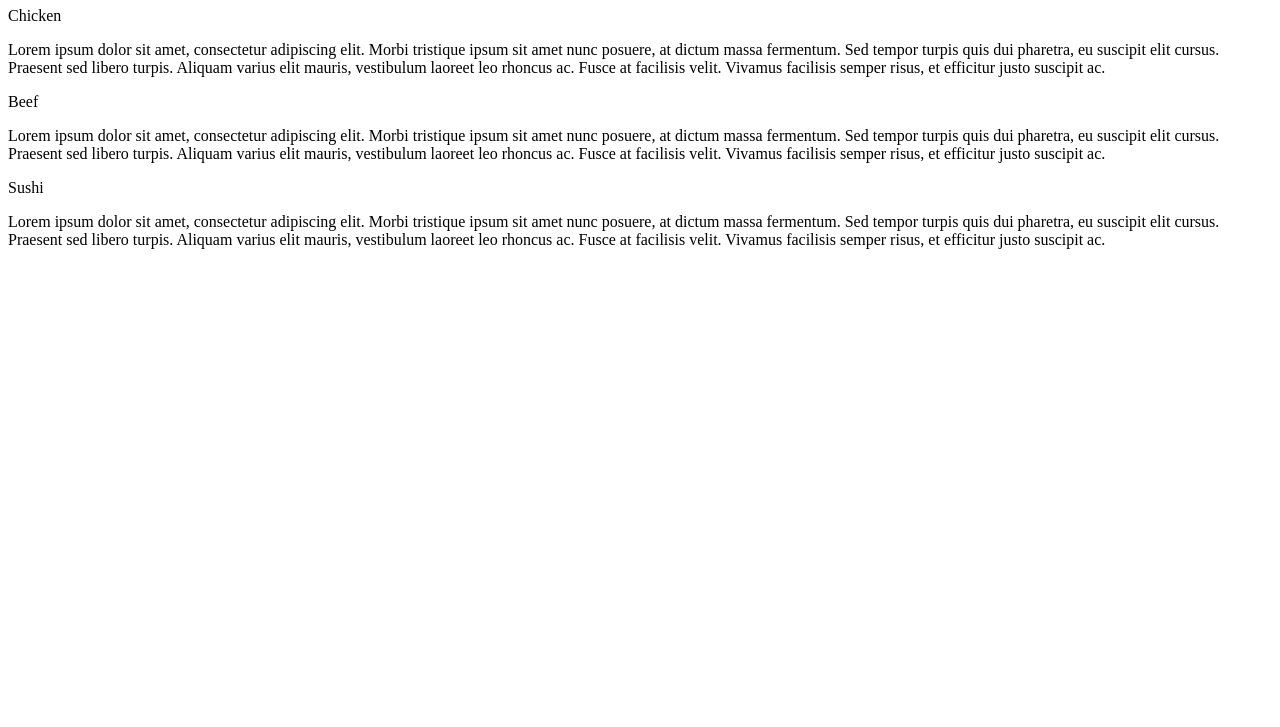
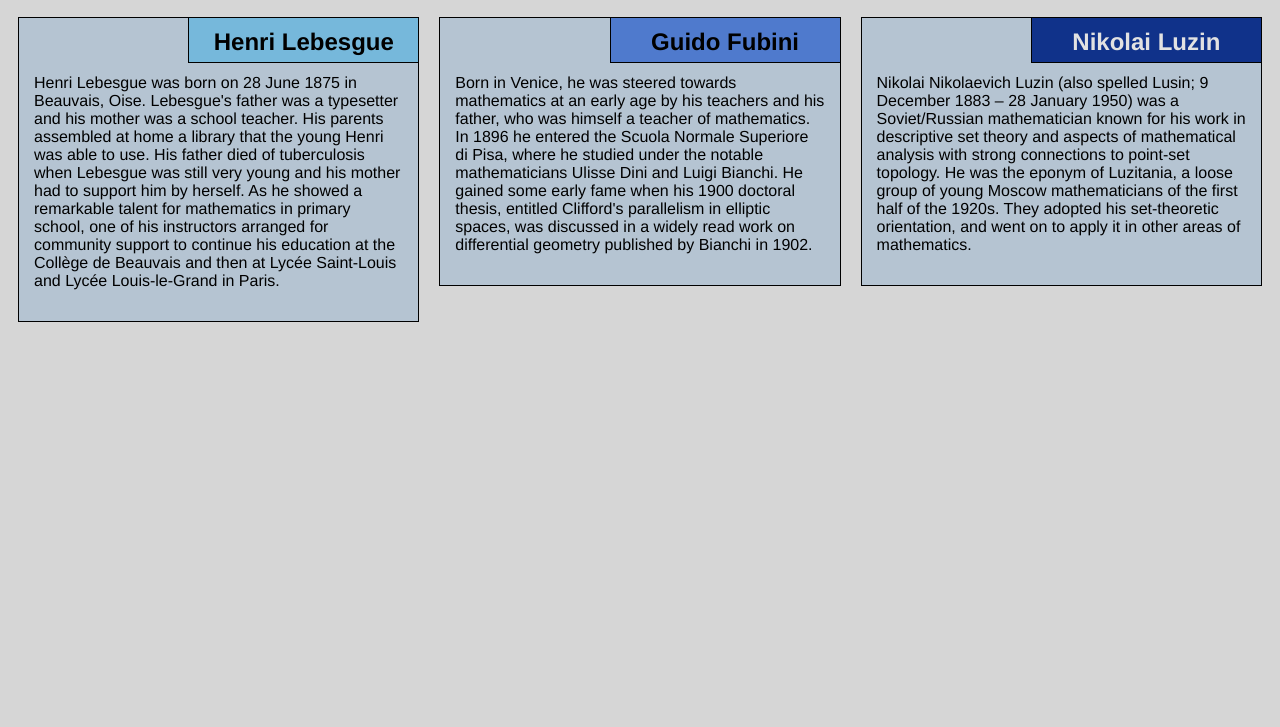
Before and after one commit to ks7118197/ks7118197.github.io, a plain HTML site: page Module_2_solutions/index.html in a window 1280 px wide. Shown: the part 73-800 px from the top of the page. Drawn offline with Linux system fonts and the light colour scheme.

Commit message:
Update index.html

```diff
--- a/Module_2_solutions/index.html
+++ b/Module_2_solutions/index.html
@@ -1,47 +1,45 @@
+<!DOCTYPE html>
+<html lang="en">
 
-<!DOCTYPE html>
-<html>
 <head>
     <meta charset="utf-8">
+    <meta name="viewport" content="width=device-width, initial-scale=1">
+    <title>Assignment Solution for Module 2</title>
+    <link rel="stylesheet" href="css/style.css">
+</head>
 
-	<meta name="viewport" content="width=device-width, initial-scale=1">
-
-	<link rel="stylesheet" type="text/css" href="css/styles.css">
-	<title>Module 2 Solution</title>
-</head>
 <body>
-	<h1>Our Menu</h1>
+    <h1>Notable Mathematicians</h1>
     <div class="row">
-	<div class="container col-lg-4 col-md-6 col-sm-12">
-		<section>
-		<div id="chicken">
-			Chicken
-		</div>
+        <div class="col-lg-4 col-md-6 col-sm-12">
+            <section class="lebesgue">
+                <h2>Henri Lebesgue</h2>
                 <p>
-			Lorem ipsum dolor sit amet, consectetur adipiscing elit. Morbi tristique ipsum sit amet nunc posuere, at dictum massa fermentum. Sed tempor turpis quis dui pharetra, eu suscipit elit cursus. Praesent sed libero turpis. Aliquam varius elit mauris, vestibulum laoreet leo rhoncus ac. Fusce at facilisis velit. Vivamus facilisis semper risus, et efficitur justo suscipit ac.
+                    Henri Lebesgue was born on 28 June 1875 in Beauvais, Oise. Lebesgue's father was a typesetter and his mother was a school teacher. His parents assembled at home a library that the young Henri was able to use. His father died of tuberculosis when Lebesgue
+                    was still very young and his mother had to support him by herself. As he showed a remarkable talent for mathematics in primary school, one of his instructors arranged for community support to continue his education at the Collège de
+                    Beauvais and then at Lycée Saint-Louis and Lycée Louis-le-Grand in Paris.
                 </p>
             </section>
         </div>
-	<div class="container col-lg-4 col-md-6 col-sm-12">
-		<section>
-		<div id="beef">
-			Beef
-		</div>
+        <div class="col-lg-4 col-md-6 col-sm-12">
+            <section class="fubini">
+                <h2>Guido Fubini</h2>
                 <p>
-			Lorem ipsum dolor sit amet, consectetur adipiscing elit. Morbi tristique ipsum sit amet nunc posuere, at dictum massa fermentum. Sed tempor turpis quis dui pharetra, eu suscipit elit cursus. Praesent sed libero turpis. Aliquam varius elit mauris, vestibulum laoreet leo rhoncus ac. Fusce at facilisis velit. Vivamus facilisis semper risus, et efficitur justo suscipit ac.
+                    Born in Venice, he was steered towards mathematics at an early age by his teachers and his father, who was himself a teacher of mathematics. In 1896 he entered the Scuola Normale Superiore di Pisa, where he studied under the notable mathematicians Ulisse
+                    Dini and Luigi Bianchi. He gained some early fame when his 1900 doctoral thesis, entitled Clifford's parallelism in elliptic spaces, was discussed in a widely read work on differential geometry published by Bianchi in 1902.
                 </p>
             </section>
         </div>
-	<div class="container col-lg-4 col-md-12 col-sm-12">
-		<section>
-		<div id="sushi">
-			Sushi
-		</div>
+        <div class="col-lg-4 col-md-12 col-sm-12">
+            <section class="luzin">
+                <h2>Nikolai Luzin</h2>
                 <p>
-			Lorem ipsum dolor sit amet, consectetur adipiscing elit. Morbi tristique ipsum sit amet nunc posuere, at dictum massa fermentum. Sed tempor turpis quis dui pharetra, eu suscipit elit cursus. Praesent sed libero turpis. Aliquam varius elit mauris, vestibulum laoreet leo rhoncus ac. Fusce at facilisis velit. Vivamus facilisis semper risus, et efficitur justo suscipit ac.
+                    Nikolai Nikolaevich Luzin (also spelled Lusin;   9 December 1883 – 28 January 1950) was a Soviet/Russian mathematician known for his work in descriptive set theory and aspects of mathematical analysis with strong connections to point-set topology. He was
+                    the eponym of Luzitania, a loose group of young Moscow mathematicians of the first half of the 1920s. They adopted his set-theoretic orientation, and went on to apply it in other areas of mathematics.
                 </p>
             </section>
         </div>
     </div>
 </body>
+
 </html>
```
Lines whose indentation alone changed are shown as unchanged.
